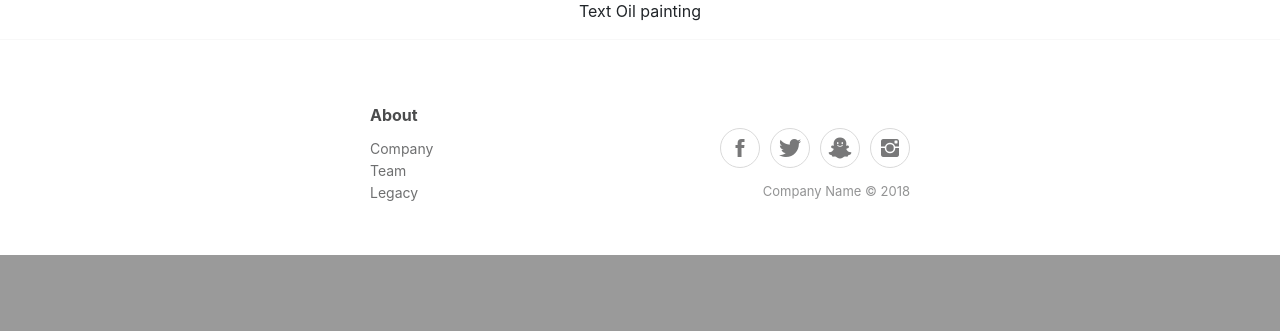
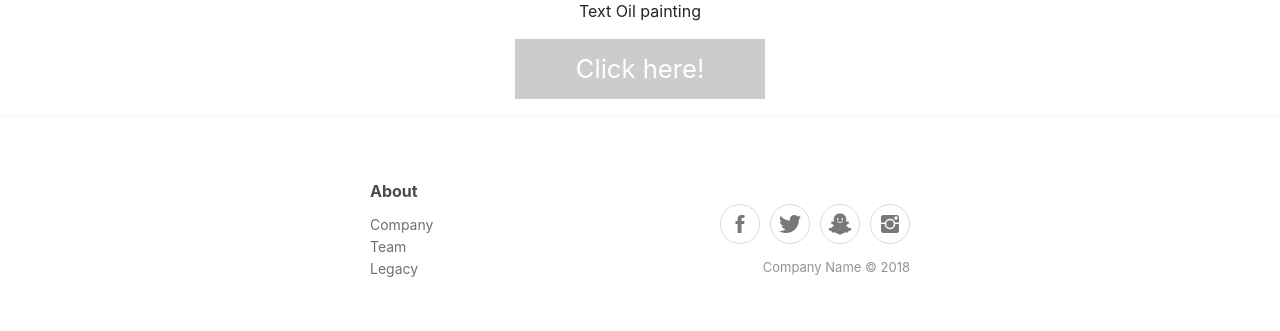
Before and after one commit to AIVAN22/Rangel-website, a Django app: page /product/14/ in a window 1280 px wide. Shown: the part 1032-1363 px from the top of the page. Before the commit the page ends 1287 px from the top, so only its background shows below. Run offline with Django 4.2, Linux system fonts and the light colour scheme; data comes from the database, SQL or seed files in the repository; some libraries are stand-ins or nearby versions.

Commit message:
Add purchase page

```diff
--- a/Range_website/Range_website/settings.py
+++ b/Range_website/Range_website/settings.py
@@ -23,7 +23,7 @@ BASE_DIR = Path(__file__).resolve().parent.parent
 SECRET_KEY = "django-insecure-icg$gdt&jx$@u_0myfoj!egecw9nqsc-ljvp9-svv0m_w6q@v="
 
 # SECURITY WARNING: don't run with debug turned on in production!
-DEBUG = False
+DEBUG = True
 ALLOWED_HOSTS = ['*']
 
 
--- a/Range_website/Rangel_portfolio/templates/product.html
+++ b/Range_website/Rangel_portfolio/templates/product.html
@@ -7,14 +7,73 @@
         <h2>{{ product.title }}</h2>
         <img width="100%;"  src="{{ product.img.url }}" alt="{{ product.title }}">
         <p>{{ product.content }}</p>
+        <button
+
+        class='glow-on-hover' type='button' onclick="window.location.href='{% url 'purchase' %}'" > Click here! </button>
+
     </div>
 <style>
-
-    @media only screen and (max-width: 768px) {
-        img {
-            max-width: 100%;
-            max-height: auto;
+    .glow-on-hover {
+        background:#cccccc;
+        color:#fff;
+        border:none;
+        position:relative;
+        width:250px;
+        height:60px;
+        font-size:1.6em;
+        padding:0 2em;
+        cursor:pointer;
+        transition:800ms ease all;
+        outline:none;
         }
+        button:hover{
+        background:#fff;
+        color:#cccccc;
+        }
+        button:before,button:after{
+        content:'';
+        position:absolute;
+        top:0;
+        right:0;
+        height:2px;
+        width:0;
+        background: #cccccc;
+        transition:400ms ease all;
+        }
+        button:after{
+        right:inherit;
+        top:inherit;
+        left:0;
+        bottom:0;
+        }
+        button:hover:before,button:hover:after{
+        width:100%;
+        transition:800ms ease all;
+        }
+        @media only screen and (max-width: 768px) {
+            img {
+                max-width: 100%;
+                max-height: auto;
+            }
+            .glow-on-hover {
+                background: #cccccc;
+                color: #fff;
+                border: none;
+                position: relative;
+                font-size: 1.6em;
+                padding: 0 2em;
+                cursor: pointer;
+                transition: 800ms ease all;
+                outline: none;
+              }
+            .glow-on-hover:active {
+                filter: blur(2px);
+                transition: 0s ease all;
+                -webkit-tap-highlight-color: transparent;
+                -moz-tap-highlight-color: transparent;
+                -ms-tap-highlight-color: transparent;
+                tap-highlight-color: transparent;
+            }
     }
 </style>
 {% endblock %}
--- a/Range_website/Rangel_portfolio/urls.py
+++ b/Range_website/Rangel_portfolio/urls.py
@@ -7,6 +7,7 @@ urlpatterns = [
     path('about/',views.about, name='about'),
     path('support/ ',views.support, name='support'),
     path('product/<int:product_id>/',views.product, name='product'),
+    path('purchase/', views.purchase, name='purchase'),
     path('categories/', views.categories, name='categories'),
     path('categories/Oil-Painting', views.oil_painting, name='Oil-Painting'),
     path('categories/Watercolors', views.Watercolors, name='Watercolors'),
--- a/Range_website/Rangel_portfolio/views.py
+++ b/Range_website/Rangel_portfolio/views.py
@@ -17,6 +17,9 @@ def about(request):
 
 def support(request):
     return render(request, 'support.html')
+
+def purchase(request):
+    return render(request, 'purchase.html')
 
 def product(request,product_id):
     product_ = get_object_or_404(Product, id=product_id)
```
Also changed, not shown: Range_website/Rangel_portfolio/templates/purchase.html (added, +27 -0 lines).
